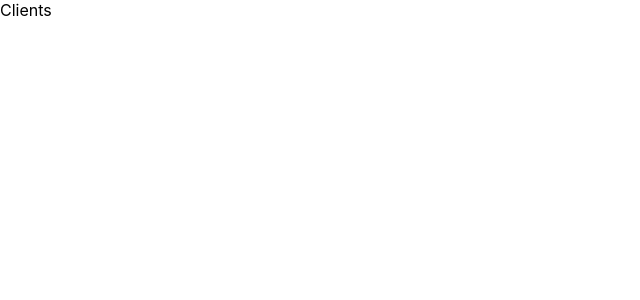
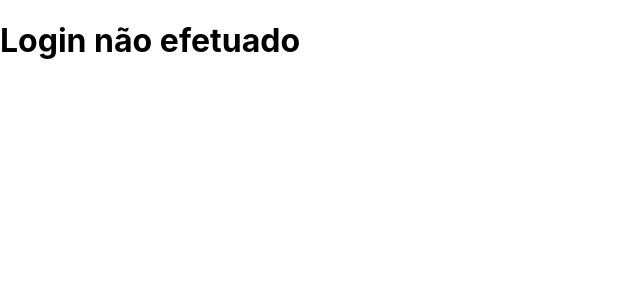
Before and after one commit to Arthur-Jr/trybe, a React (Create React App) app in the folder exercises/module_2/bloco_16/dia_3/exercise/: page /clients in a window 1280 px wide. Shown: the top 300 px of the page, without its empty margins (0-640 px from the left). Built offline with nearby package versions, Linux system fonts and the light colour scheme.

Commit message:
Implementa a o inicio da clients page.

```diff
--- a/exercises/module_2/bloco_16/dia_3/exercise/src/pages/Clients.jsx
+++ b/exercises/module_2/bloco_16/dia_3/exercise/src/pages/Clients.jsx
@@ -1,11 +1,45 @@
 import React from 'react';
+import { connect } from 'react-redux';
+import PropTypes from 'prop-types';
+import Button from '../components/Button';
 
-export default class Clients extends React.Component {
+class Clients extends React.Component {
+  constructor(props) {
+    super(props);
+
+    this.handleClick = this.handleClick.bind(this);
+  }
+
+  handleClick() {
+    const { history } = this.props;
+    history.push('/register');
+  }
+
   render() {
+    const { login } = this.props;
+
+    if(login.user === undefined ) {
+      return(<div><h1>Login não efetuado</h1></div>);
+    }
+
     return(
       <div>
-        Clients
+        <h1>Nenhum cliente cadastrado</h1>
+        <Button handleClick={ this.handleClick } text='Cadastrar cliente' />
       </div>
     );
   }
 }
+
+const mapStateToProps = (state) => ({
+  login: state.loginReducer
+});
+
+export default connect(mapStateToProps, null)(Clients);
+
+Clients.propTypes = {
+  login: PropTypes.string.isRequired,
+  history: PropTypes.shape({
+    push: PropTypes.func,
+  }).isRequired,
+};
```
